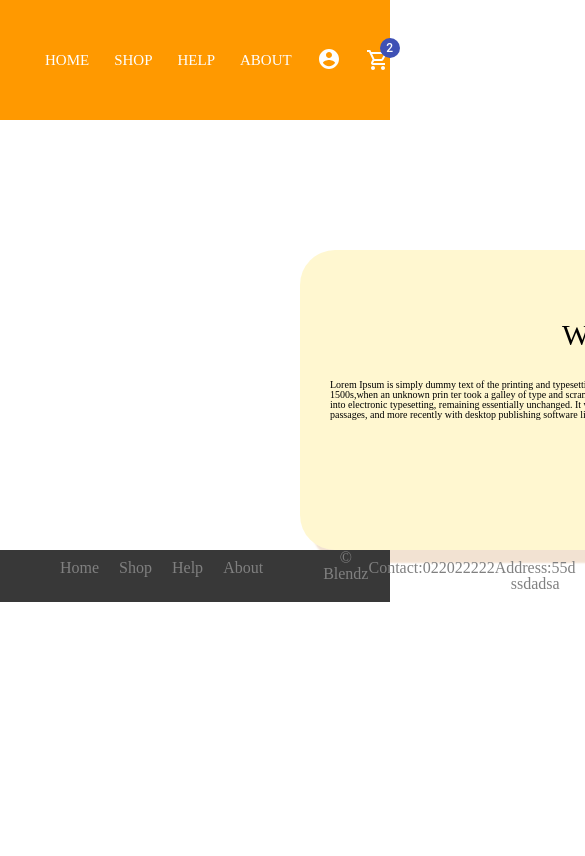
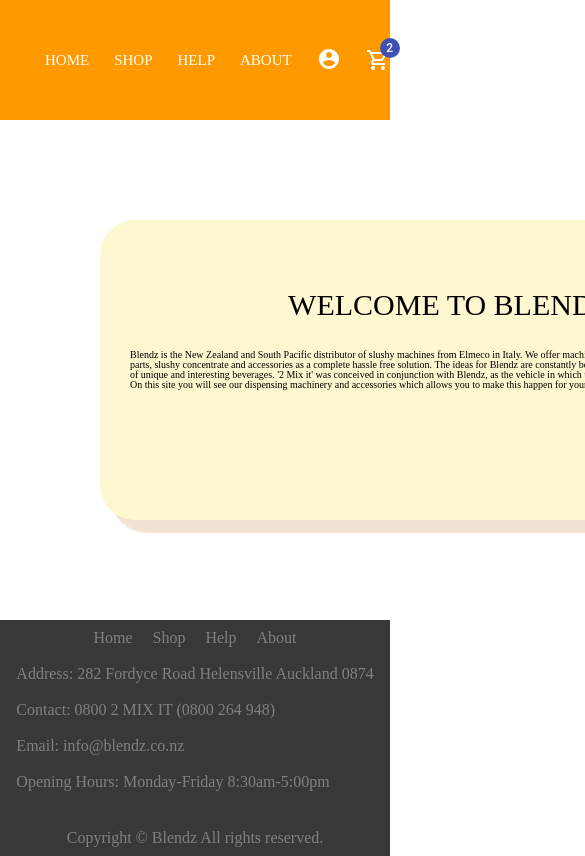
Before and after one commit to PhongNguyen13/blendz_RnD-project, a React (Create React App) app in the folder rnd-blendz/: page /about in a window 390 px wide. Shown: the top 856 px of the page, 585 px wide, since content can reach past the window. Built offline with nearby package versions, Linux system fonts and the light colour scheme; grey boxes are pictures that could not be loaded; what redux-immutable would draw is missing.

Commit message:
Footer responsive

```diff
--- a/rnd-blendz/src/components/footer/index.js
+++ b/rnd-blendz/src/components/footer/index.js
@@ -1,9 +1,9 @@
 import React, { Component } from "react";
-import { FooterNav, FooterNavItem, FooterWrapper, FooterInfo, Copyright} from "./style";
+import { FooterNav, FooterNavItem, FooterWrapper, FooterInfo, FooterInfoItem, Copyright } from "./style";
 
 class Footer extends Component {
-    render(){
-        return(
+    render() {
+        return (
             <FooterWrapper>
                 <FooterNav>
                     <FooterNavItem href="/">Home</FooterNavItem>
@@ -11,16 +11,27 @@
                     <FooterNavItem href="/help">Help</FooterNavItem>
                     <FooterNavItem href="/about">About</FooterNavItem>
                 </FooterNav>
-                <Copyright>
-                     &copy; Blendz
-                </Copyright>
+
                 <FooterInfo>
-                    Contact:022022222
-                </FooterInfo>
-                <FooterInfo>
-                    Address:55d ssdadsa
+                    <FooterInfoItem>
+                        Address:
+                        282 Fordyce Road
+                        Helensville
+                        Auckland 0874
+                    </FooterInfoItem>
+                    <FooterInfoItem>
+                        Contact: 0800 2 MIX IT (0800 264 948)
+                    </FooterInfoItem>
+                    <FooterInfoItem>
+                        Email: info@blendz.co.nz
+                    </FooterInfoItem>
+                    <FooterInfoItem>
+                        Opening Hours: Monday-Friday 8:30am-5:00pm
+                    </FooterInfoItem>
+
                 </FooterInfo>
 
+                <Copyright>Copyright &copy; Blendz All rights reserved.</Copyright>
 
             </FooterWrapper>
         )
--- a/rnd-blendz/src/components/footer/style.js
+++ b/rnd-blendz/src/components/footer/style.js
@@ -8,16 +8,16 @@
     // bottom:0;
     // left:0;
     // right:0;
-
     background: #383838;
     display: flex;
+    flex-direction: column;
     ${mobile({ flexDirection: "column" })}
 `;
 
 export const FooterNav = styled.div `
-    width: 500px;
-    height: 25px;
-    padding: 0 50px;
+    // width: 500px;
+    // height: 25px;
+    // padding: 0 50px;
     text-align: center;
     margin: 10px auto;
 `;
@@ -26,52 +26,30 @@
     color: grey;
     padding: 0 10px;
     text-decoration : none;
+    &:hover {
+        color: white;
+    }
 `;
 
 export const FooterInfo = styled.div`
     text-align: center;
     margin: 10px auto;
+`;
+
+export const FooterInfoItem = styled.a`
     color: grey;
+    // display: flex;
+    // flex-direction: column;
+    // text-align: center;
+    // padding: 0 10px;
+    // text-decoration : none;
+    margin-bottom: 20px;
+    display: flex;
+    align-items: center;
 `;
 
 export const Copyright = styled.div`
     text-align: center;
+    margin: 10px auto;
     color: grey;
 `;
-
-// export const FooterWrapper = styled.div`
-//     z-index: 1;
-//     position absolute;
-//     height: 100px;
-//     bottom:0;
-//     left:0;
-//     right:0;
-
-//     background: #383838;
-
-// `;
-
-// export const FooterNav = styled.div `
-//     width: 500px;
-//     height: 25px;
-//     padding: 0 50px;
-//     text-align: center;
-//     margin: 10px auto;
-// `;
-
-// export const FooterNavItem = styled.a`
-//     color: grey;
-//     padding: 0 10px;
-//     text-decoration : none;
-// `;
-
-// export const FooterInfo = styled.div`
-//     text-align: center;
-//     margin: 10px auto;
-//     color: grey;
-// `;
-
-// export const Copyright = styled.div`
-//     text-align: center;
-//     color: grey;
-// `;
--- a/rnd-blendz/src/pages/About/index.js
+++ b/rnd-blendz/src/pages/About/index.js
@@ -6,15 +6,17 @@
         return(
             <AboutWrapper>
                 <InfoWrapper>
-                    <Title>We are Blendz</Title>
+                    <Title>WELCOME TO BLENDZ</Title>
                     <Content>
-                        Lorem Ipsum is simply dummy text of the printing and typesetting industry.
-                        Lorem Ipsum has been the industry's standard dummy text ever since the 1500s,when an unknown prin
-                        ter took a galley of type and scrambled it to make a type specimen book. It has survived not only
-                        five centuries, but also the leap into electronic typesetting, remaining essentially unchanged.
-                        It was popularised in the 1960s with the release of Letraset sheets containing Lorem Ipsum passages,
-                        and more recently with desktop publishing software like Aldus PageMaker including versions of Lorem
-                        Ipsum.
+                        Blendz is the New Zealand and South Pacific distributor of slushy machines from Elmeco in Italy.
+
+                        We offer machine sales and support, rentals, servicing, spare parts, slushy concentrate and accessories as a complete hassle free solution.
+
+                        The ideas for Blendz are constantly being developed and tested to provide a range of unique and interesting beverages.
+
+                        '2 Mix it' was conceived in conjunction with Blendz, as the vehicle in which the blended beverages can be administered.
+
+                        On this site you will see our dispensing machinery and accessories which allows you to make this happen for your business.
                     </Content>
                 </InfoWrapper>
             </AboutWrapper>
--- a/rnd-blendz/src/pages/About/style.js
+++ b/rnd-blendz/src/pages/About/style.js
@@ -1,11 +1,12 @@
 import styled from "styled-components";
+import { mobile } from "../../responsive";
 
 export const AboutWrapper = styled.div`
-
-    padding-top: 130px;
-    padding-right: 300px;
-    padding-left: 300px;
-
+    // padding-top: 130px;
+    // padding-right: 300px;
+    // padding-left: 300px;
+    padding: 100px 100px;
+    ${mobile({ padding: "10px 0px" })}
 `;
 
 export const InfoWrapper = styled.div`
@@ -15,7 +16,6 @@
     border-radius: 35px;
     box-shadow: 12px 12px 2px 1px rgba(192, 109, 31, 0.2);
     background: rgba(255, 212, 22, 0.2);
-
 `;
 
 
@@ -33,42 +33,3 @@
     text-align: left;
     font-size: 10px;
 `;
-
-// export const AboutWrapper = styled.div`
-//     // z-index: -1;
-//     // position: absolute;
-//     top: 0;
-//     bottom: 0;
-//     left: 0;
-//     right: 0;
-//     padding-top: 130px;
-//     padding-right: 300px;
-//     padding-left: 300px;
-
-// `;
-
-// export const InfoWrapper = styled.div`
-//     height: 300px;
-//     width: 700px;
-//     margin: auto;
-//     border-radius: 35px;
-//     box-shadow: 12px 12px 2px 1px rgba(192, 109, 31, 0.2);
-//     background: rgba(255, 212, 22, 0.2);
-
-// `;
-
-
-
-// export const Title = styled.h1`
-//     padding-top: 70px;
-//     text-align: center;
-//     font-size: 30px;
-// `;
-
-// export const Content = styled.p`
-//     padding-top: 30px;
-//     padding-left: 30px;
-//     padding-right: 30px;
-//     text-align: left;
-//     font-size: 10px;
-// `;
--- a/rnd-blendz/src/pages/Help/style.js
+++ b/rnd-blendz/src/pages/Help/style.js
@@ -32,7 +32,7 @@
         background-color: hotpink;
     }
 
-    ${mobile({ height: "200px", padding: "0px 0px" })}
+    ${mobile({ padding: "10px 0px" })}
 `;
 
 export const Wrap = styled.div`
```
Also changed, not shown: rnd-blendz/src/components/header/style.js (+1 -64 lines).
